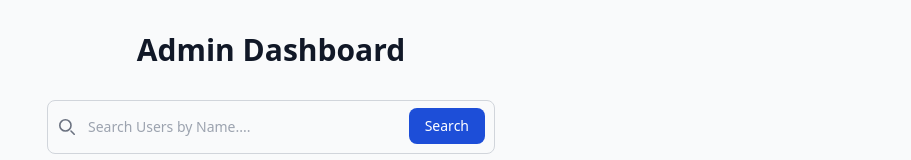
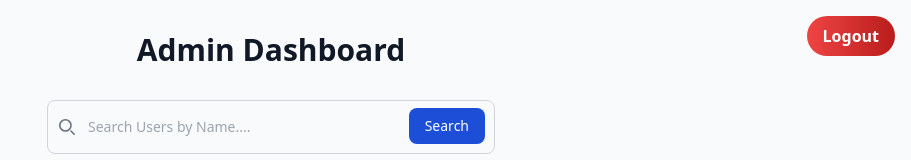
Before and after one commit to IT21182914/Loyalty-Management-System, a React (Create React App) app in the folder frontend/: page /admin in a window 1280 px wide. Shown: the top 160 px of the page, without its empty margins (369-1280 px from the left). Built offline with nearby package versions, Linux system fonts and the light colour scheme; no server answers.

Commit message:
Add Logout Button

```diff
--- a/frontend/src/components/AdminDashboard.js
+++ b/frontend/src/components/AdminDashboard.js
@@ -2,6 +2,7 @@ import React, { useState, useEffect } from "react";
 import axios from "axios";
 import UpdateUserModal from "./UpdateUserModal";
 import AddPointsModal from "./AddPointsModal";
+import LogoutButton from "./LogoutButton";
 
 const AdminDashboard = () => {
   const [users, setUsers] = useState([]);
@@ -99,7 +100,9 @@ const AdminDashboard = () => {
         <h1 className="text-3xl font-bold mb-8 text-gray-900 dark:text-white text-center">
           Admin Dashboard
         </h1>
-
+        <div className="absolute top-4 right-4">
+        <LogoutButton />
+      </div>
         <form className="max-w-md mx-auto mb-4">
           <label
             htmlFor="default-search"
--- /dev/null
+++ b/frontend/src/components/LogoutButton.js
@@ -0,0 +1,18 @@
+import React from 'react';
+
+const LogoutButton = () => {
+  const handleLogout = () => {
+    window.location.href = '/';
+  };
+
+  return (
+    <button
+      onClick={handleLogout}
+      className="bg-gradient-to-r from-red-500 to-red-700 text-white font-semibold py-2 px-4 rounded-full hover:bg-gradient-to-r hover:from-red-600 hover:to-red-800 focus:outline-none focus:shadow-outline-red active:bg-red-800 transition duration-300 ease-in-out transform hover:scale-105"
+    >
+      Logout
+    </button>
+  );
+};
+
+export default LogoutButton;
--- a/frontend/src/components/RegistrationForm.js
+++ b/frontend/src/components/RegistrationForm.js
@@ -40,8 +40,9 @@ const RegistrationForm = () => {
 
       if (response.status === 201) {
         toast.success('User registered successfully');
-        // Redirect to the login page after successful registration
-        window.location.href = '/';
+        setTimeout(() => {
+          window.location.href = '/';
+        }, 2000);
       } else {
         toast.error('Failed to register user');
         // Handle registration failure
--- a/frontend/src/components/UserDashboard.js
+++ b/frontend/src/components/UserDashboard.js
@@ -1,8 +1,12 @@
 import React from 'react';
+import LogoutButton from './LogoutButton';
 
 function UserDashboard() {
   return (
     <div style={{ textAlign: 'center', padding: '50px', backgroundColor: '#f4f4f4', borderRadius: '10px' }}>
+      <div className="absolute top-4 right-4">
+        <LogoutButton />
+      </div>
       <h1 style={{ color: '#3498db', marginBottom: '30px', fontSize: '2.5em', textShadow: '2px 2px 4px rgba(0, 0, 0, 0.2)' }}>
         User Dashboard
       </h1>
```
